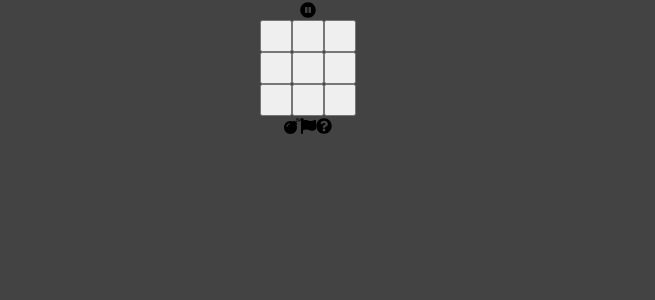
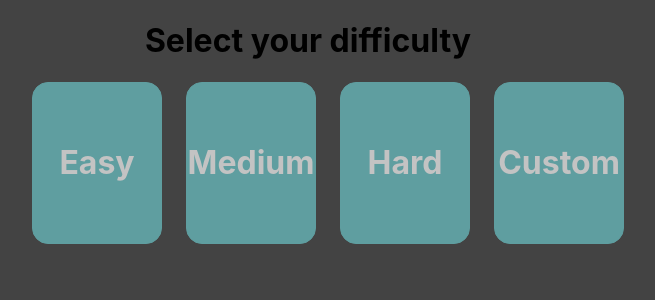
Before and after one commit to zatorriusf/react-bombsearch, a React (Create React App) app: page / in a window 1280 px wide. Shown: the top 300 px of the page, without its empty margins (332-987 px from the left). Built offline with nearby package versions, Linux system fonts and the light colour scheme.

Commit message:
Added new game screen with difficulty options refactored board generation

```diff
--- a/src/App.js
+++ b/src/App.js
@@ -1,7 +1,8 @@
 import React,{useState} from 'react';
 import Board from './cmpnt/board/Board';
+import Pause from './cmpnt/Pause/Pause';
+import NewGame from './cmpnt/NewGame/NewGame'
 import './App.scss';
-import Pause from './cmpnt/Pause/Pause';
 import { FontAwesomeIcon } from "@fortawesome/react-fontawesome";
 import { faPauseCircle } from "@fortawesome/free-solid-svg-icons";
 
@@ -14,18 +15,25 @@ const defaultBoardState = {
 function App() {
   const [boardState, setBoardState] = useState(defaultBoardState);
   const [paused, setPaused] = useState(false);
+  const [newGame, setNewGame] = useState(true);
+
   const handlePause = () =>{
     setPaused(!paused);
   }
+  const startGame = (levelObj) =>{
+    setBoardState(levelObj);
+    setNewGame(false);
+  }
   return (
     <div className="App">
-      {!paused && <div className='controls'>
+      {newGame && <NewGame startGame={startGame}/>}
+      {!paused && !newGame && <div className='controls'>
         <FontAwesomeIcon icon={faPauseCircle} onClick={handlePause}/>
       </div>}
-      {!paused && <Board rows={boardState.rows}
+      {!paused && !newGame && <Board rows={boardState.rows}
              cols={boardState.cols}
              bombs={boardState.bombs}/>}
-      {(paused) &&<Pause handlePause={handlePause}/>}
+      {(paused) && !newGame &&<Pause handlePause={handlePause}/>}
     </div>
   );
 }
--- /dev/null
+++ b/src/cmpnt/NewGame/NewGame.js
@@ -0,0 +1,35 @@
+import React from 'react';
+import './newgame.scss';
+
+
+function NewGame({startGame}) {
+    const easy = {
+        rows : 9,
+        cols : 9,
+        bombs : 10
+    }
+    const medium = {
+        rows : 13,
+        cols : 15,
+        bombs : 10
+    }
+    const hard = {
+        rows : 16,
+        cols : 30,
+        bombs: 99
+    }
+
+    return (
+        <div className='new-game'>
+            <h1>Select your difficulty</h1>
+            <ul>
+                <li className='easy' onClick={() => {startGame(easy)}}>Easy</li>
+                <li className='medium' onClick={() => {startGame(medium)}}>Medium</li>
+                <li className='hard' onClick={() => {startGame(hard)}}>Hard</li>
+                <li>Custom</li>
+            </ul>
+        </div>
+    )
+}
+
+export default NewGame
--- /dev/null
+++ b/src/cmpnt/NewGame/newgame.scss
@@ -0,0 +1,30 @@
+.new-game{
+    display: flex;
+    flex-direction: column;
+    ul{
+        display: flex;
+        justify-content: space-evenly;
+        width: 50vw;
+        margin: auto;
+
+        li{
+            display: flex;
+            align-items: center;
+            justify-content: center;
+            list-style: none;
+            font-size: 2em;
+            font-weight: 700;
+            color: #c3c3c3;
+            border: cadetblue 1px solid;
+            border-radius: .5em;
+            width: 20%;
+            height: 5em;
+            text-align: center;
+            background-color: cadetblue;
+            &:hover{
+                transform: scale(1.1,1.1);
+                filter: brightness(125%);
+            }
+        }
+    }
+}
--- a/src/cmpnt/board/Board.js
+++ b/src/cmpnt/board/Board.js
@@ -1,4 +1,4 @@
-import React,{useRef,useEffect, createRef}  from "react";
+import React,{createRef}  from "react";
 import Tile from "../tile/Tile";
 import "./Board.scss";
 import { FontAwesomeIcon } from "@fortawesome/react-fontawesome";
@@ -71,57 +71,51 @@ export default function Board({cols,rows,bombs}) {
         }
         const grid= Array(rows).fill(null).map( () => Array(cols).fill(0));
 
+        const bombPlacement = () =>{
+          const bombLocations = [];
+          do{
+            const y = Math.floor(Math.random() * rows);
+            const x = Math.floor(Math.random() * cols);
+            if(!bombLocations.includes([y,x])){
+              bombLocations.push([y,x]);
+            }
+          } while(bombLocations.length !== bombs)
+          return bombLocations;
+        }
+        const bombLoactions = bombPlacement();
 
-        const randoCell = () => {
-            const mineX = Math.floor(Math.random() * cols);
-          const mineY = Math.floor(Math.random() * rows);
-          return [mineX,mineY]
+        for(const bomb of bombLoactions){
+          const [y,x] = bomb;
+          grid[y][x] = 'B';
+          const surroundingCells = [
+            [y - 1,x - 1],
+            [y - 1,x],
+            [y - 1,x + 1],
+            [y,x - 1],
+            [y ,x + 1],
+            [y + 1,x - 1],
+            [y + 1,x],
+            [y + 1,x + 1],
+            ].filter(elm => {
+              const [y,x] = elm;
+              return isValidCell(y,x) && grid[y][x] !== 'B'
+            });
+
+            for(const cell of surroundingCells){
+              const [y,x] = cell;
+              grid[y][x]++;
+            }
         }
-        const placeMines = (numMines) =>{
-            if(numMines === 0){
-          return;
-          }
-            //arr should be a two dimentional array will need to find random unfilled
-          let mineX,mineY;
-
-          do{
-              [mineX,mineY] = randoCell();
-          } while( grid[mineX][mineY] === 'B');
-
-          const surroundingCells = [
-            [mineX - 1,mineY - 1],
-            [mineX - 1,mineY],
-            [mineX - 1,mineY + 1],
-            [mineX,mineY - 1],
-            [mineX ,mineY + 1],
-            [mineX + 1,mineY - 1],
-            [mineX + 1,mineY],
-            [mineX + 1,mineY + 1],
-            ]
-
-          if(grid[mineX][mineY] !== 'B'){
-              //place bomb
-              grid[mineX][mineY] = 'B';
-            //increment value for surrounding cells
-            for(let cells of surroundingCells){
-                const [x,y] = cells
-              //verify in bounds
-              if(!isValidCell(x,y)){
-              continue;
-              }
-              //verify the cell isn't a bomb and add one to the value
-              if(grid[x][y] !=='B'){
-                  grid[x][y] +=1;
-              }
-            }
-            placeMines(numMines - 1);
-          }
-        }
-        placeMines(bombs);
         return grid
         }
         const grid = genBoard(cols,rows,bombs);
-        const board = grid.map((row,rowIndex) => {
+
+
+
+
+  return (
+    <div className="Board">
+      {grid.map((row,rowIndex) => {
            return (<div className='row'>
                {row.map((card,cardIndex) => {
 
@@ -132,13 +126,7 @@ export default function Board({cols,rows,bombs}) {
                                                   updateGrid = {updateGrid}
                                                   ref={cellRefs[rowIndex][cardIndex]}/>})}
             </div>)
-        });
-
-
-
-  return (
-    <div className="Board">
-      {board}
+        })}
       <FontAwesomeIcon icon={faBomb} className='bomb'/>
       <FontAwesomeIcon icon={faFlag} className='mark flag'/>
       <FontAwesomeIcon icon={faQuestionCircle} className='mark question'/>
--- a/src/cmpnt/board/Board.scss
+++ b/src/cmpnt/board/Board.scss
@@ -1,6 +1,6 @@
 .board{
     display: flex;
-    width: 100%;
+    width: 100vw;
     justify-content: center;
     align-items: center;
     flex-direction: column;
@@ -9,6 +9,7 @@
         min-height: .5rem;
         padding: 0 1rem;
         display: flex;
+        flex-wrap: nowrap;
         align-items: stretch;
     }
 }
```
